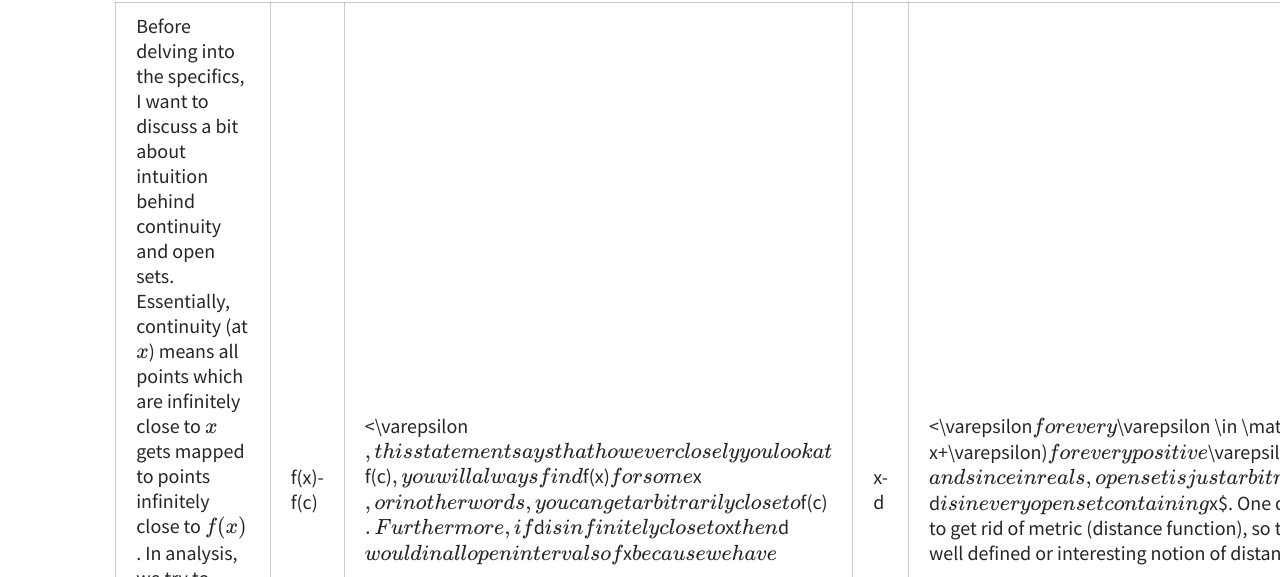
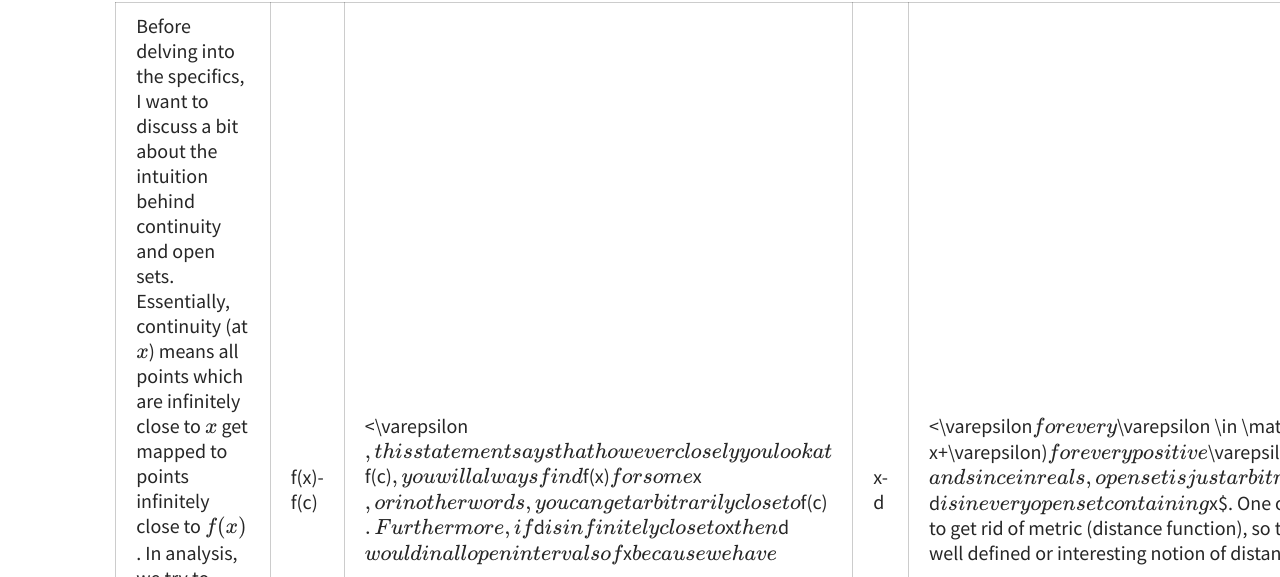
Before and after one commit to funkyfunctors/funkyfunctors.github.io, a Jekyll site: the page built from _posts/2023-08-23-why-use-preimages-in-continuity.md, in a window 1280 px wide and 900 px high, scrolled down 537 px. Shown: the part 247-824 px from the top of the window. Built offline with Jekyll 4.4.1, drawn with Linux system fonts in a browser that asks for light colours; formulas are drawn with MathJax 3; a script that is not in the unit is left out.

Commit message:
Update 2023-08-23-why-use-preimages-in-continuity.md

```diff
--- a/_posts/2023-08-23-why-use-preimages-in-continuity.md
+++ b/_posts/2023-08-23-why-use-preimages-in-continuity.md
@@ -16,7 +16,7 @@ To begin, let's first establish the notation used. We consider topological space
 
 # Intuition of continuity and open sets:
 
-Before delving into the specifics, I want to discuss a bit about intuition behind continuity and open sets. Essentially, continuity (at $x$) means all points which are infinitely close to $x$ gets mapped to points infinitely close to $f(x)$. In analysis, we try to formalize this idea using 'arbitrary closeness'. For example, one might have seen the epsilon-delta definition of continuity which goes like $\forall \varepsilon>0 \cdots |f(x)-f(c)|<\varepsilon$, this statement says that however closely you look at $f(c)$, you will always find $f(x)$ for some $x$, or in other words, you can get arbitrarily close to $f(c)$. Furthermore, if $d$ is infinitely close to $x$ then $d$ would in all open intervals of $x$ because we have $|x-d|<\varepsilon$ for every $\varepsilon \in \mathbb{R}^+$. This in turn means that $d \in (x-\varepsilon, x+\varepsilon)$ for every positive $\varepsilon$. Thus, $d$ is in every open interval containing $x$ and since in reals, open set is just arbitrary union of open intervals, we might as well say that $d$ is in every open set containing $x$. One of the primary reason we reframe it in terms of open set is to get rid of metric (distance function), so that we can easily generalize it to spaces not having any well defined or interesting notion of distance.
+Before delving into the specifics, I want to discuss a bit about the intuition behind continuity and open sets. Essentially, continuity (at $x$) means all points which are infinitely close to $x$ get mapped to points infinitely close to $f(x)$. In analysis, we try to formalize this idea using 'arbitrary closeness'. For example, one might have seen the epsilon-delta definition of continuity which goes like $\forall \varepsilon>0 \cdots |f(x)-f(c)| <\varepsilon$, this statement says that however closely you look at $f(c)$, you will always find $f(x)$ for some $x$, or in other words, you can get arbitrarily close to $f(c)$. Furthermore, if $d$ is infinitely close to $x$ then $d$ would in all open intervals of $x$ because we have $|x-d|<\varepsilon$ for every $\varepsilon \in \mathbb{R}^+$. This in turn means that $d \in (x-\varepsilon, x+\varepsilon)$ for every positive $\varepsilon$. Thus, $d$ is in every open interval containing $x$ and since in reals, open set is just arbitrary union of open intervals, we might as well say that $d$ is in every open set containing $x$. One of the primary reason we reframe it in terms of open set is to get rid of metric (distance function), so that we can easily generalize it to spaces not having any well defined or interesting notion of distance.
 
 # Why image condition is weak:
 
```
